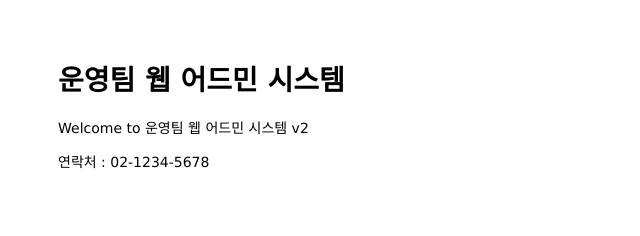
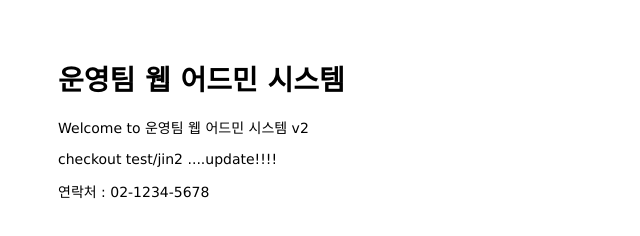
Before and after one commit to JeoungJin/mastering-git-github, a website: page public/index.html in a window 1280 px wide. Shown: the whole page, without its empty margins (0-640 px from the left). Drawn offline with Linux system fonts and the light colour scheme.

Commit message:
updated  test/jin2

```diff
--- a/public/index.html
+++ b/public/index.html
@@ -8,7 +8,7 @@
 <body>
   <h1>운영팀 웹 어드민 시스템</h1>
   <p>Welcome to 운영팀 웹 어드민 시스템 v2</p>
-
+  <p>checkout test/jin2 ....update!!!!  </p>
   <footer>
       <p>연락처 : 02-1234-5678</p>
   </footer>
```
